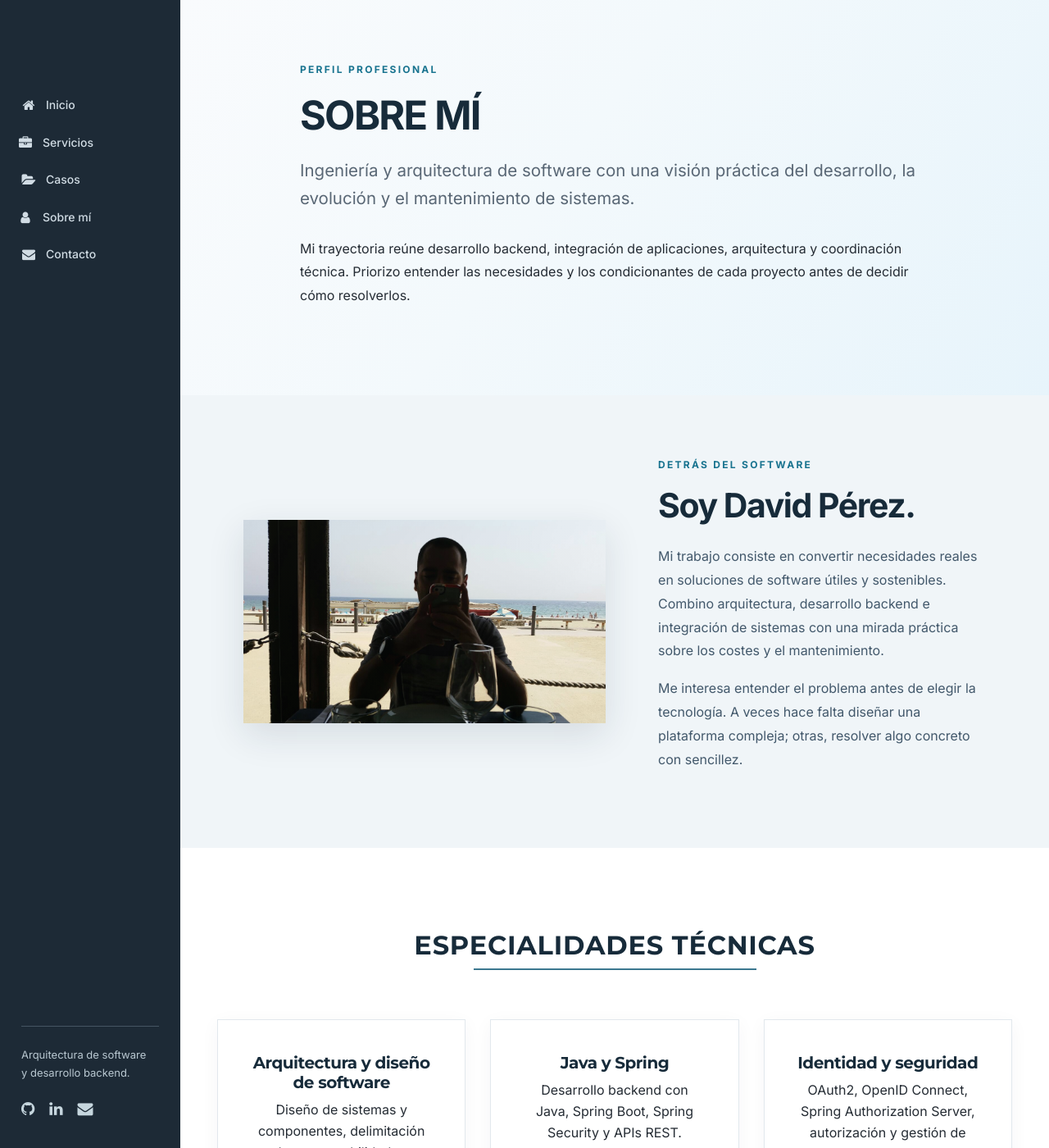
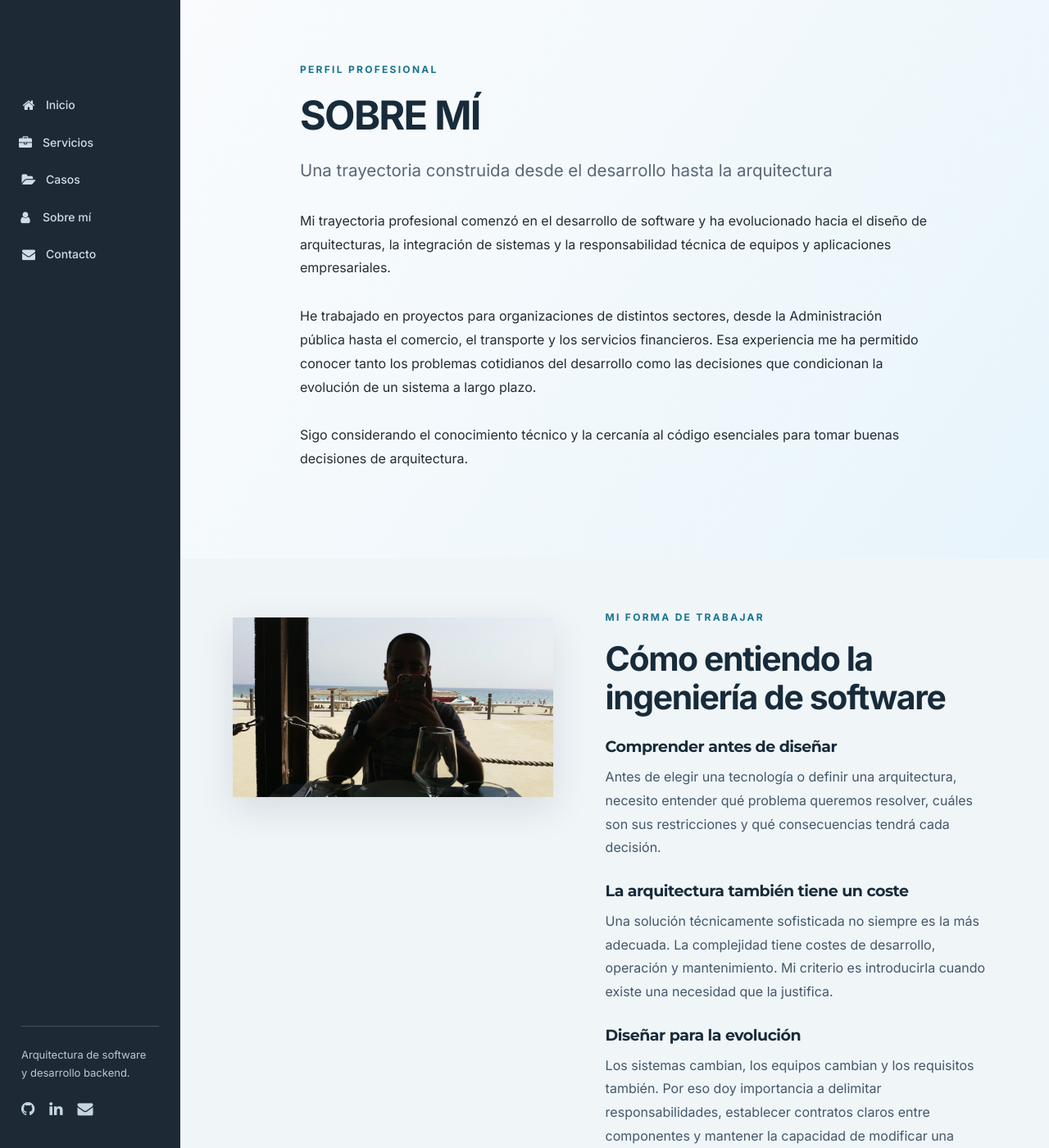
Before and after one commit to dabiz-me/dabiz.me, a Jekyll site: the page built from sobre-mi.md, in a window 1280 px wide and 1400 px high. Shown: the whole window at 82% size. Built offline with Jekyll 4.4.1, drawn with Linux system fonts in a browser that asks for light colours; some of the changed text lies outside the part shown.

Commit message:
feat(about): finalize professional about page V5.1.4 (#17)
* feat(about): differentiate professional story and engineering criteria

* fix(about): label engineering section by visible heading

* style(about): balance engineering layout and compact academic cards

* fix(seo): exclude static CV PDF from sitemap

```diff
--- a/_config.yml
+++ b/_config.yml
@@ -25,3 +25,10 @@ plugins:
   - jekyll-archives
   - jekyll-seo-tag
   - jekyll-sitemap
+
+# Keep the CV downloadable, but exclude the static PDF from the 8-page sitemap.
+defaults:
+  - scope:
+      path: "assets/documents/20210630CV.pdf"
+    values:
+      sitemap: false
--- a/assets/css/portfolio-theme.css
+++ b/assets/css/portfolio-theme.css
@@ -564,3 +564,65 @@ a:focus-visible, button:focus-visible, input:focus-visible, textarea:focus-visib
 @media (prefers-reduced-motion: reduce) {
   .themeix-aside.dabiz-sidebar { transition: none; }
 }
+
+/* V5.1.4: about-page-only adjustments; shared landing components remain unchanged. */
+.dabiz-about-page .dabiz-personal-section {
+  padding: clamp(42px,5vw,76px) clamp(20px,5vw,80px);
+  background: #f0f5f8;
+}
+.dabiz-about-page .dabiz-personal-inner {
+  align-items: start;
+  grid-template-columns: minmax(0,.9fr) minmax(0,1.1fr);
+}
+.dabiz-about-page .dabiz-personal-photo { margin-top: 8px; }
+.dabiz-about-page .dabiz-personal-copy { min-width: 0; }
+.dabiz-about-page .dabiz-personal-copy h3 {
+  font-size: 19px;
+  line-height: 1.4;
+  margin: 26px 0 8px;
+}
+.dabiz-about-page .dabiz-personal-copy h2 + h3 { margin-top: 0; }
+.dabiz-about-page #experiences .experiences-info .experiences-info-wrapper {
+  padding: 22px 24px;
+  margin-bottom: 18px;
+  text-align: left;
+}
+.dabiz-about-page #experiences .experiences-info .work-history-img { margin-bottom: 12px; }
+.dabiz-about-page #experiences .experiences-info .academic-logo {
+  max-width: 115px !important;
+  max-height: 36px !important;
+}
+.dabiz-about-page #experiences .experiences-info .experiences-datetime {
+  position: static;
+  display: block;
+  margin: 0 0 8px;
+  font-size: 13px;
+}
+.dabiz-about-page #experiences .experiences-info .experiences-datetime::before {
+  display: none;
+}
+.dabiz-about-page #experiences .experiences-info h3 {
+  margin: 0 0 6px;
+  font-size: 18px;
+  line-height: 1.4;
+}
+.dabiz-about-page #experiences .experiences-info span,
+.dabiz-about-page #experiences .experiences-info p {
+  display: block;
+  padding: 0;
+  margin: 0 0 7px;
+  font-size: 14px;
+  line-height: 1.6;
+  overflow-wrap: anywhere;
+}
+@media(max-width:900px) {
+  .dabiz-about-page .dabiz-personal-inner { grid-template-columns: 1fr; }
+  .dabiz-about-page .dabiz-personal-photo { max-width: 620px; margin-top: 0; }
+}
+@media(max-width:767px) {
+  .dabiz-about-page .dabiz-personal-section { padding: 40px 20px; }
+  .dabiz-about-page .dabiz-personal-copy h3 { font-size: 18px; }
+  .dabiz-about-page #experiences .experiences-info .experiences-info-wrapper {
+    padding: 18px;
+  }
+}
--- a/sobre-mi.md
+++ b/sobre-mi.md
@@ -1,28 +1,43 @@
 ---
 layout: default
 title: "Sobre mí | David Pérez"
-description: "Trayectoria profesional, especialidades técnicas y formación de David Pérez, arquitecto de software y desarrollador backend."
+description: "Trayectoria, experiencia y criterios de ingeniería de software de David Pérez: desarrollo, arquitectura, integración y coordinación técnica."
 permalink: /sobre-mi/
 ---
 <main class="themeix-main-content dabiz-detail-page dabiz-about-page">
   <section class="full-page clearfix dabiz-service-hero" aria-labelledby="page-title">
-    <div class="container-fluid">
-      <div class="about-wrapper"><div class="row"><div class="col-lg-10 mx-auto"><div class="about-content">
-        <p class="dabiz-personal-eyebrow">Perfil profesional</p>
-        <h1 id="page-title">Sobre mí</h1>
-        <p class="lead">Ingeniería y arquitectura de software con una visión práctica del desarrollo, la evolución y el mantenimiento de sistemas.</p>
-        <p>Mi trayectoria reúne desarrollo backend, integración de aplicaciones, arquitectura y coordinación técnica. Priorizo entender las necesidades y los condicionantes de cada proyecto antes de decidir cómo resolverlos.</p>
-      </div></div></div></div>
+    <div class="container-fluid"><div class="about-wrapper"><div class="row"><div class="col-lg-10 mx-auto"><div class="about-content">
+      <p class="dabiz-personal-eyebrow">Perfil profesional</p>
+      <h1 id="page-title">Sobre mí</h1>
+      <p class="lead">Una trayectoria construida desde el desarrollo hasta la arquitectura</p>
+      <p>Mi trayectoria profesional comenzó en el desarrollo de software y ha evolucionado hacia el diseño de arquitecturas, la integración de sistemas y la responsabilidad técnica de equipos y aplicaciones empresariales.</p>
+      <p>He trabajado en proyectos para organizaciones de distintos sectores, desde la Administración pública hasta el comercio, el transporte y los servicios financieros. Esa experiencia me ha permitido conocer tanto los problemas cotidianos del desarrollo como las decisiones que condicionan la evolución de un sistema a largo plazo.</p>
+      <p>Sigo considerando el conocimiento técnico y la cercanía al código esenciales para tomar buenas decisiones de arquitectura.</p>
+    </div></div></div></div></div>
+  </section>
+  <section class="dabiz-personal-section" aria-labelledby="engineering-approach-title">
+    <div class="dabiz-personal-inner">
+      <figure class="dabiz-personal-photo">
+        <img src="{{ '/assets/images/author.png' | relative_url }}" alt="Autorretrato en contraluz de David Pérez, con el mar de Barcelona al fondo" loading="lazy" decoding="async">
+      </figure>
+      <div class="dabiz-personal-copy">
+        <p class="dabiz-personal-eyebrow">Mi forma de trabajar</p>
+        <h2 id="engineering-approach-title">Cómo entiendo la ingeniería de software</h2>
+        <h3>Comprender antes de diseñar</h3>
+        <p>Antes de elegir una tecnología o definir una arquitectura, necesito entender qué problema queremos resolver, cuáles son sus restricciones y qué consecuencias tendrá cada decisión.</p>
+        <h3>La arquitectura también tiene un coste</h3>
+        <p>Una solución técnicamente sofisticada no siempre es la más adecuada. La complejidad tiene costes de desarrollo, operación y mantenimiento. Mi criterio es introducirla cuando existe una necesidad que la justifica.</p>
+        <h3>Diseñar para la evolución</h3>
+        <p>Los sistemas cambian, los equipos cambian y los requisitos también. Por eso doy importancia a delimitar responsabilidades, establecer contratos claros entre componentes y mantener la capacidad de modificar una solución sin comprometer todo el conjunto.</p>
+      </div>
     </div>
   </section>
-  {% include personal_section.html %}
-  {% include skills_section.html %}
   {% include experiences_section.html %}
   <section class="full-page clearfix dabiz-service-outro" aria-labelledby="about-contact-title">
     <div class="container-fluid text-center">
-      <h2 id="about-contact-title">¿Hablamos de tu proyecto?</h2>
-      <p>Cuéntame qué necesitas y valoramos una posible colaboración.</p>
-      <a class="dabiz-service-cta" href="{{ '/#contact' | relative_url }}">Ir a contacto <i class="fa fa-long-arrow-right" aria-hidden="true"></i></a>
+      <h2 id="about-contact-title">¿Crees que puedo ayudarte?</h2>
+      <p>Si tienes un proyecto de software, una integración compleja o una necesidad tecnológica concreta, podemos hablar de su contexto y valorar una posible colaboración.</p>
+      <a class="dabiz-service-cta" href="{{ '/#contact' | relative_url }}">Hablemos de tu proyecto <i class="fa fa-long-arrow-right" aria-hidden="true"></i></a>
     </div>
   </section>
   {% include footer.html %}
```
